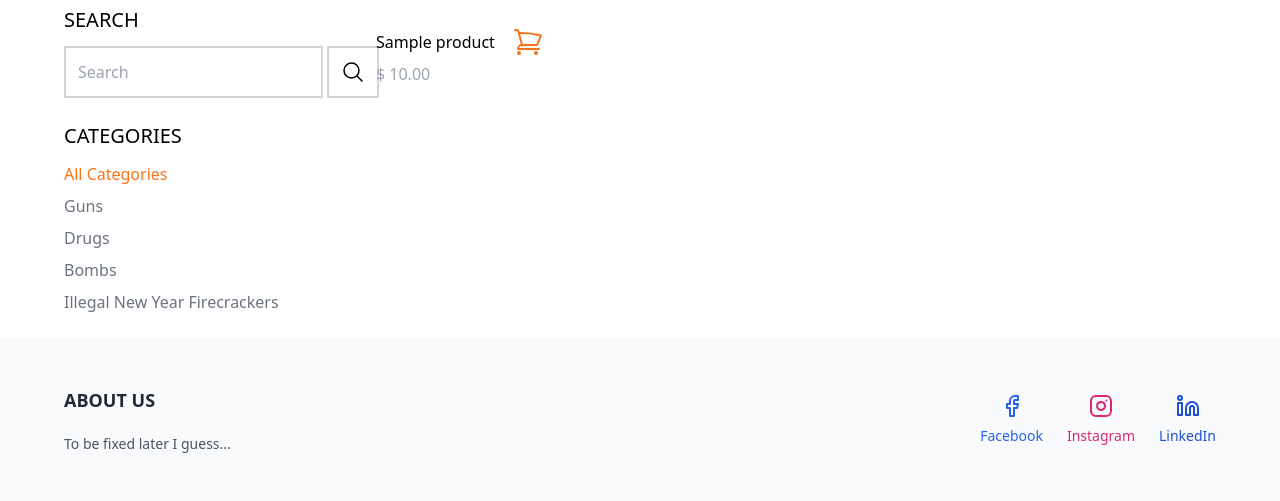
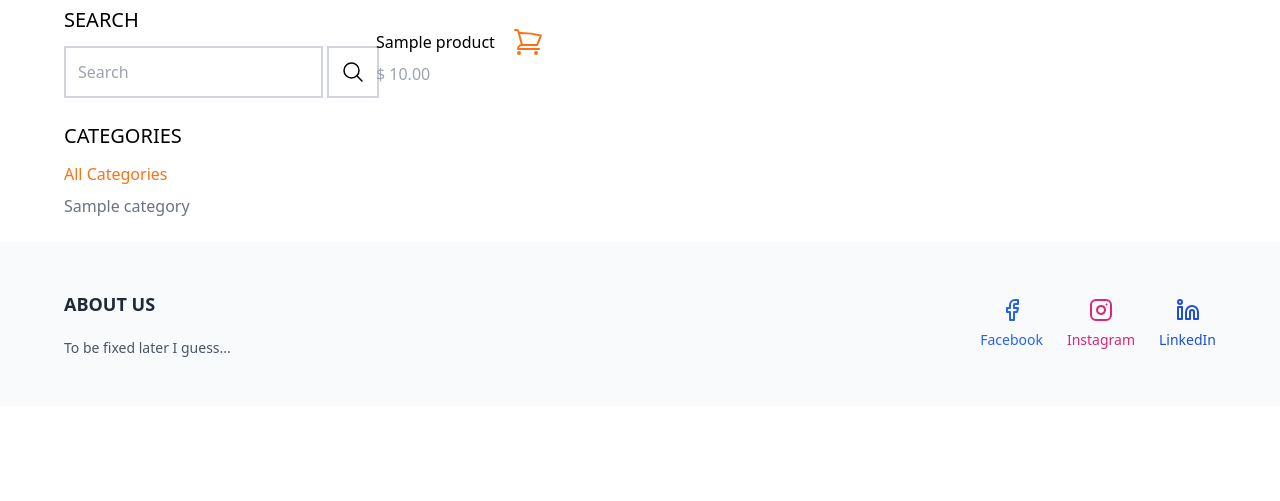
Before and after one commit to ceecedy/buyable-ecommerce, a Django app: page /shop/ in a window 1280 px wide. Shown: the part 131-632 px from the top of the page. Run offline with Django 4.2, Linux system fonts and the light colour scheme; tables that the repository leaves empty hold one stand-in row (values such as "Sample post"); some libraries are stand-ins or nearby versions.

Commit message:
Feat: Search and Categories Make the Categories filtered when clicked on specific cateory. Made the search button work when someone searched on something.

```diff
--- a/src/buyablemain/core/templates/core/shopping.html
+++ b/src/buyablemain/core/templates/core/shopping.html
@@ -4,9 +4,9 @@
 <div class="max-w-6xl mx-auto flex flex-wrap items-start py-6 px-6 xl:px-0">
     <div class="filters w-full lg:w-1/4">
         <h3 class="mb-3 text-xl uppercase">Search</h3>
-        <form>
+        <form method="GET" action=".">
             <div class="flex">
-                <input type="text" class="p-3 bg-white-100 border-2 border-gray-300 focus:outline-none focus:ring-2 focus:ring-orange-500 mr-1" placeholder="Search">
+                <input type="text" name='search_query' class="p-3 bg-white-100 border-2 border-gray-300 focus:outline-none focus:ring-2 focus:ring-orange-500 mr-1" placeholder="Search">
                 <button class="p-3 bg-white-300 border-2 border-gray-300 hover:bg-orange-500 hover:text-white focus:outline-none focus:ring-2 focus:ring-orange-500">
                     <svg xmlns="http://www.w3.org/2000/svg" fill="none" viewBox="0 0 24 24" stroke-width="1.5" stroke="currentColor" class="w-6 h-6">
                         <path stroke-linecap="round" stroke-linejoin="round" d="m21 21-5.197-5.197m0 0A7.5 7.5 0 1 0 5.196 5.196a7.5 7.5 0 0 0 10.607 10.607Z" />
@@ -17,20 +17,13 @@
         <h3 class="mt-6 mb-3 text-xl uppercase">Categories</h3>
         <ul class="space-y-2">
             <li>
-                <a href="#" class="text-orange-500">All Categories</a>
+                <a href="{% url 'shop' %}" class="{% if not active_category %}text-orange-500{% else %}text-gray-500{% endif %}">All Categories</a>
             </li>
-            <li>
-                <a href="#" class="text-gray-500">Guns</a>
-            </li>
-            <li>
-                <a href="#" class="text-gray-500">Drugs</a>
-            </li>
-            <li>
-                <a href="#" class="text-gray-500">Bombs</a>
-            </li>
-            <li>
-                <a href="#" class="text-gray-500">Illegal New Year Firecrackers</a>
-            </li>
+            {% for category in categories %}
+                <li>
+                    <a href="{% url 'shop' %}?category={{ category.slugname }}" class="{% if category.slugname == active_category %}text-orange-500{% else %}text-gray-500{% endif %}">{{ category.name }}</a>
+                </li>
+            {% endfor %}
         </ul>
     </div>
 
--- a/src/buyablemain/core/views.py
+++ b/src/buyablemain/core/views.py
@@ -1,19 +1,40 @@
 # django essentials
 from django.shortcuts import render
+from django.db.models import Q
 
 # products and category imports
-from product.models import Products
+from product.models import Products, Category
 
 # the frontpage view
 def home_frontpage(request):
-    # ORM - access all the values.
-    products = Products.objects.all()
+    # ORM - access all the products
+    all_products = Products.objects.all()
 
-    return render(request, 'core/frontpage.html', {'products':products})
+    return render(request, 'core/frontpage.html', {'products': all_products})
 
 # the shop view
 def shopping(request):
-    # ORM - access all the values.
-    products = Products.objects.all()
+    # ORM - access all the products and categories
+    all_products = Products.objects.all()
+    all_categories = Category.objects.all()
 
-    return render(request, 'core/shopping.html', {'products':products})
+    # Get the category slug from the request
+    active_category_slug = request.GET.get('category', '')
+
+    # Filter products by the active category if it exists
+    if active_category_slug:
+        all_products = all_products.filter(category__slugname=active_category_slug)
+
+    search_query = request.GET.get('search_query', '')
+
+    # if there is any searched item
+    if search_query:
+        all_products = all_products.filter(Q(name__icontains = search_query) | Q(description__icontains = search_query))
+
+    context = {
+        'categories': all_categories,
+        'products': all_products,
+        'active_category': active_category_slug,
+    }
+
+    return render(request, 'core/shopping.html', context)
```
